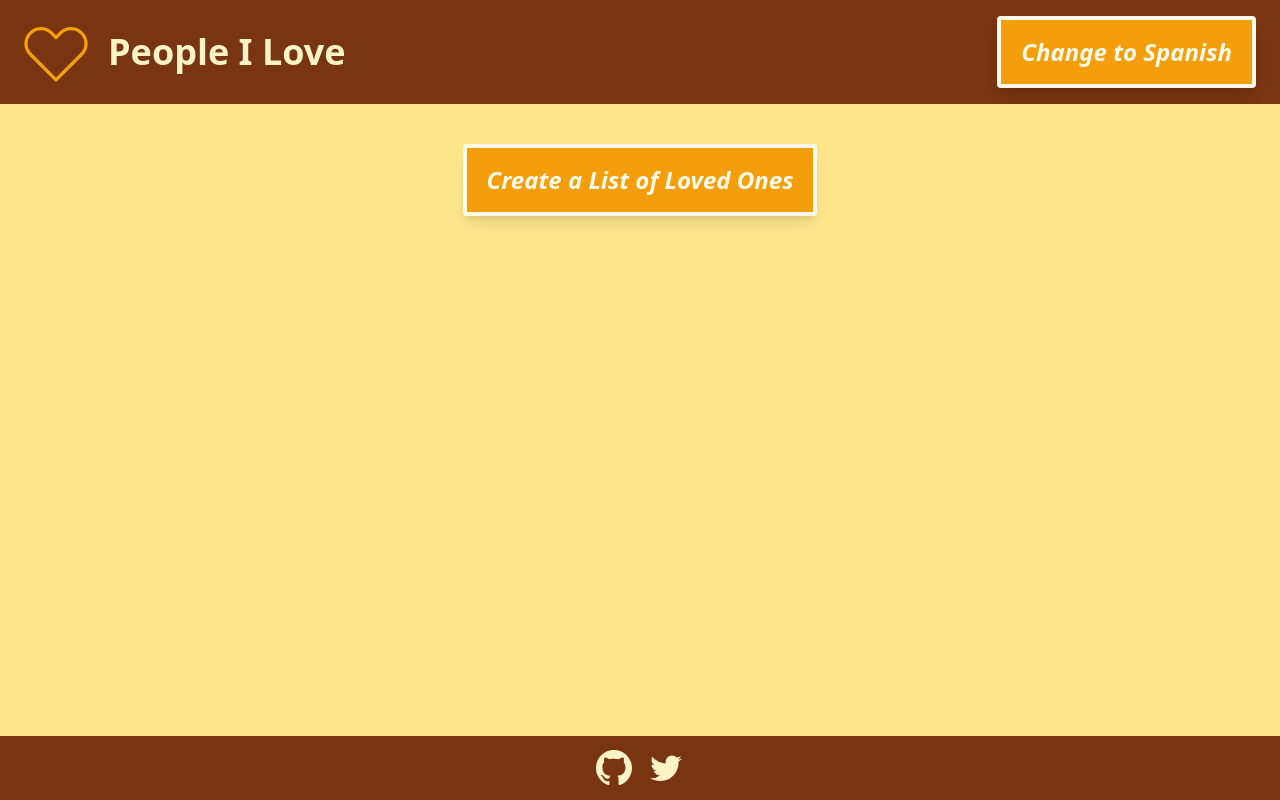
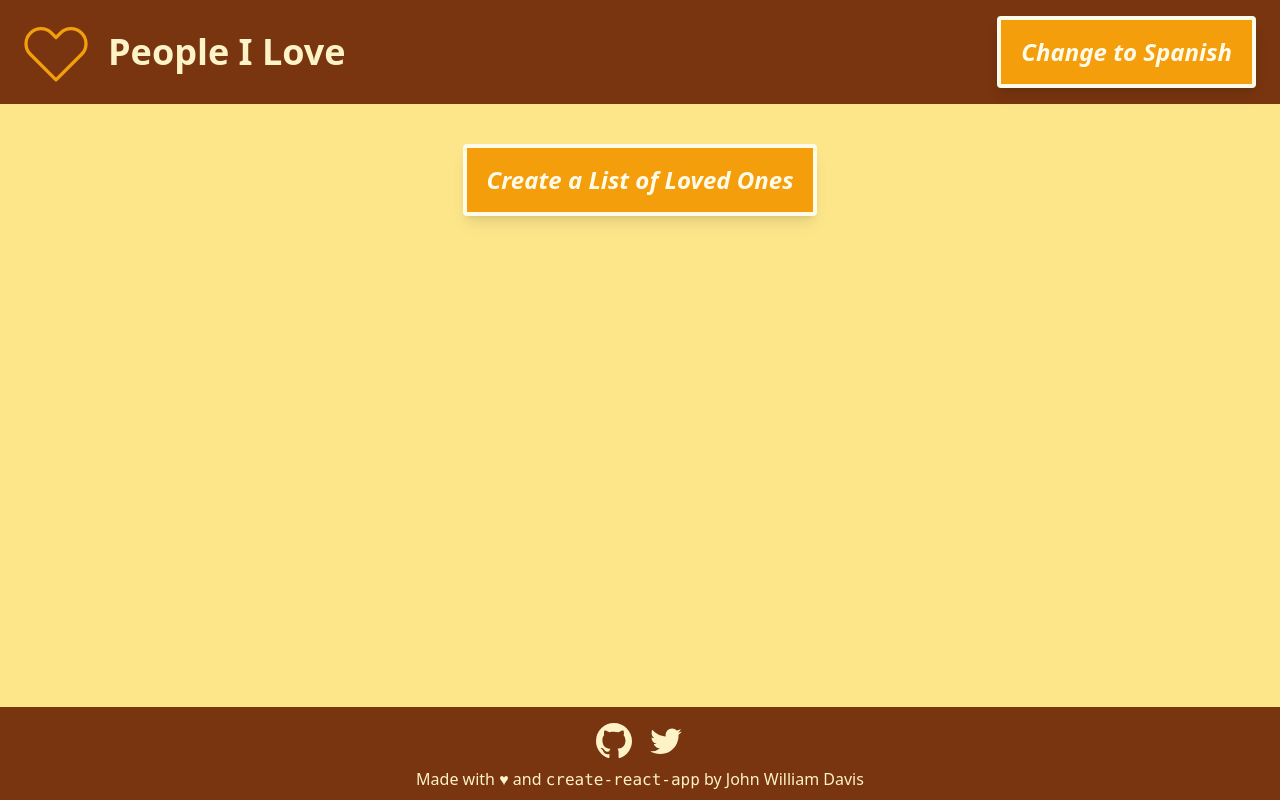
Before and after one commit to papadavis47/experiment-one, a React (Create React App) app: page / in a window 1280 px wide. Built offline with nearby package versions, Linux system fonts and the light colour scheme.

Commit message:
Work on Footer and small change to form text

```diff
--- a/src/components/AddFamilyMember/AddFamilyMember.js
+++ b/src/components/AddFamilyMember/AddFamilyMember.js
@@ -80,9 +80,9 @@ const AddFamilyMember = ({ familyMember, handleSubmit, handleChange, toggleAddin
         </div>
         <div className='flex flex-col mb-2 space-y-2 px-3 align-baseline'>
           <label htmlFor='qualities' className='py-3 text-amber-100'>
-            {spanish ? "Cualidades Adorables" : "Lovable Qualities"}
+            {spanish ? "Hermosas Cualidades" : "Beautiful Qualities"}
           </label>
-          <input
+          <textarea
             type='text'
             name='qualities'
             id='qualities'
--- a/src/components/Footer/Footer.js
+++ b/src/components/Footer/Footer.js
@@ -3,8 +3,8 @@ import { VscGithubInverted, VscTwitter } from "react-icons/vsc";
 
 const Footer = () => {
   return (
-    <footer className='flex bg-amber-900 h-16 w-full justify-center items-center inset-x-0 bottom-0 mb-0'>
-      <div className='flex space-x-4 text-4xl text-amber-100'>
+    <footer className='pt-4 flex flex-col bg-amber-900 w-full justify-center items-center inset-x-0 bottom-0 mb-0 text-amber-100'>
+      <div className='flex space-x-4 text-4xl '>
         <a
           href='https://www.github.com/papadavis47/experiment-one'
           target='_blank'
@@ -20,6 +20,9 @@ const Footer = () => {
           </div>
         </a>
       </div>
+      <h2 className='my-2'>
+        Made with &hearts; and <code>create-react-app</code> by John William Davis
+      </h2>
     </footer>
   );
 };
```
Also changed, not shown: 1 other file (tests, documents, lock files or other folders).
